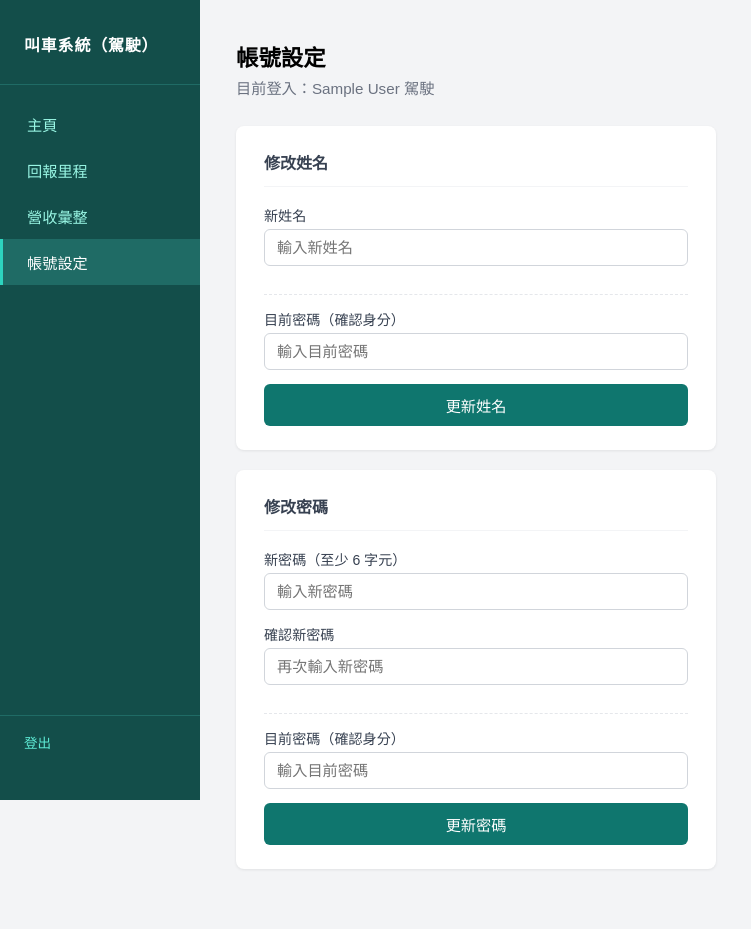
After one commit to Yangchenin41243245/Taxi_Management_System, a PHP site: page /profile.php in a window 1280 px wide. The commit adds this page. Shown: the whole page, without its empty margins (0-751 px from the left). Run offline with PHP 8.4, Linux system fonts and the light colour scheme; the visitor is signed in with stand-in values (Sample User, id 1).

Commit message:
Add profile settings page and update navigation links
- Introduced a new profile.php page for passengers to update their name and password.
- Updated navigation links in report.php, revenue.php, book.php, confirm.php, dashboard.php, and history.php to include a link to the new profile settings page.
- Implemented form handling for updating passenger name and password with validation and feedback messages.

```diff
--- a/docker-compose.yml
+++ b/docker-compose.yml
@@ -25,7 +25,7 @@ services:
       MYSQL_USER: mymy
       MYSQL_PASSWORD: myPassword
     ports:
-      - "3306:3306"
+      - "3307:3306"        # 改用 3307 避免與本機 MySQL 衝突
     volumes:
       - ./db_data:/var/lib/mysql
       #- ./init.sql:/docker-entrypoint-initdb.d/init.sql
--- a/src/admin/assign.php
+++ b/src/admin/assign.php
@@ -113,6 +113,7 @@ $drivers = $pdo->query('SELECT DriverID, 駕駛姓名 FROM Drivers ORDER BY 駕
     <a href="dashboard.php">行程總覽</a>
     <a href="assign.php" class="active">指派駕駛</a>
     <a href="report.php">帳務報表</a>
+    <a href="profile.php">帳號設定</a>
   </nav>
   <div class="logout"><a href="logout.php">登出</a></div>
 </aside>
--- a/src/admin/dashboard.php
+++ b/src/admin/dashboard.php
@@ -132,6 +132,7 @@ function statusColor(?string $s): string {
     <a href="dashboard.php" class="active">行程總覽</a>
     <a href="assign.php">指派駕駛</a>
     <a href="report.php">帳務報表</a>
+    <a href="profile.php">帳號設定</a>
   </nav>
   <div class="logout"><a href="logout.php">登出</a></div>
 </aside>
--- a/src/admin/report.php
+++ b/src/admin/report.php
@@ -118,6 +118,7 @@ $detail = $pdo->query(
     <a href="dashboard.php">行程總覽</a>
     <a href="assign.php">指派駕駛</a>
     <a href="report.php" class="active">帳務報表</a>
+    <a href="profile.php">帳號設定</a>
   </nav>
   <div class="logout"><a href="logout.php">登出</a></div>
 </aside>
--- a/src/driver/dashboard.php
+++ b/src/driver/dashboard.php
@@ -149,6 +149,7 @@ function statusColor(?string $s): string {
     <a href="dashboard.php" class="active">主頁</a>
     <a href="report.php">回報里程</a>
     <a href="revenue.php">營收彙整</a>
+    <a href="profile.php">帳號設定</a>
   </nav>
   <div class="logout"><a href="logout.php">登出</a></div>
 </aside>
@@ -163,8 +164,8 @@ function statusColor(?string $s): string {
   <a href="revenue.php">
     <svg viewBox="0 0 24 24"><path d="M11.8 10.9c-2.27-.59-3-1.2-3-2.15 0-1.09 1.01-1.85 2.7-1.85 1.78 0 2.44.85 2.5 2.1h2.21c-.07-1.72-1.12-3.3-3.21-3.81V3h-3v2.16c-1.94.42-3.5 1.68-3.5 3.61 0 2.31 1.91 3.46 4.7 4.13 2.5.6 3 1.48 3 2.41 0 .69-.49 1.79-2.7 1.79-2.06 0-2.87-.92-2.98-2.1H6.1c.12 2.19 1.76 3.42 3.7 3.83V21h3v-2.15c1.95-.37 3.5-1.5 3.5-3.55 0-2.84-2.43-3.81-4.7-4.4z"/></svg>營收彙整
   </a>
-  <a href="logout.php">
-    <svg viewBox="0 0 24 24"><path d="M17 7l-1.41 1.41L18.17 11H8v2h10.17l-2.58 2.58L17 17l5-5-5-5zM4 5h8V3H4a2 2 0 0 0-2 2v14a2 2 0 0 0 2 2h8v-2H4V5z"/></svg>登出
+  <a href="profile.php">
+    <svg viewBox="0 0 24 24"><path d="M12 12c2.7 0 4.8-2.1 4.8-4.8S14.7 2.4 12 2.4 7.2 4.5 7.2 7.2 9.3 12 12 12zm0 2.4c-3.2 0-9.6 1.6-9.6 4.8v2.4h19.2v-2.4c0-3.2-6.4-4.8-9.6-4.8z"/></svg>帳號設定
   </a>
 </nav>
 
--- /dev/null
+++ b/src/driver/profile.php
@@ -0,0 +1,228 @@
+<?php
+session_start();
+
+if (!isset($_SESSION['driver_id'])) {
+    header('Location: login.php');
+    exit;
+}
+
+require_once __DIR__ . '/../db.php';
+
+$id   = $_SESSION['driver_id'];
+$name = $_SESSION['driver_name'];
+
+$nameMsg = ['type' => '', 'text' => ''];
+$passMsg = ['type' => '', 'text' => ''];
+
+// ── 修改姓名 ──
+if ($_SERVER['REQUEST_METHOD'] === 'POST' && ($_POST['action'] ?? '') === 'name') {
+    $newName     = trim($_POST['new_name'] ?? '');
+    $currentPass = $_POST['current_pass_name'] ?? '';
+
+    if ($newName === '' || $currentPass === '') {
+        $nameMsg = ['type' => 'error', 'text' => '所有欄位為必填'];
+    } elseif (mb_strlen($newName) > 50) {
+        $nameMsg = ['type' => 'error', 'text' => '姓名不可超過 50 字'];
+    } else {
+        $row = $pdo->prepare('SELECT 密碼 FROM Drivers WHERE DriverID = ?');
+        $row->execute([$id]);
+        $user = $row->fetch();
+
+        if (!password_verify($currentPass, $user['密碼'])) {
+            $nameMsg = ['type' => 'error', 'text' => '目前密碼不正確'];
+        } elseif ($newName === $name) {
+            $nameMsg = ['type' => 'error', 'text' => '新姓名與目前姓名相同'];
+        } else {
+            $dup = $pdo->prepare('SELECT COUNT(*) FROM Drivers WHERE 駕駛姓名 = ? AND DriverID != ?');
+            $dup->execute([$newName, $id]);
+            if ($dup->fetchColumn() > 0) {
+                $nameMsg = ['type' => 'error', 'text' => '此姓名已被其他人使用'];
+            } else {
+                $pdo->prepare('UPDATE Drivers SET 駕駛姓名 = ? WHERE DriverID = ?')
+                    ->execute([$newName, $id]);
+                $_SESSION['driver_name'] = $newName;
+                $name = $newName;
+                $nameMsg = ['type' => 'success', 'text' => '姓名已更新'];
+            }
+        }
+    }
+}
+
+// ── 修改密碼 ──
+if ($_SERVER['REQUEST_METHOD'] === 'POST' && ($_POST['action'] ?? '') === 'password') {
+    $newPass     = $_POST['new_pass'] ?? '';
+    $confirmPass = $_POST['confirm_pass'] ?? '';
+    $currentPass = $_POST['current_pass_pw'] ?? '';
+
+    if ($newPass === '' || $confirmPass === '' || $currentPass === '') {
+        $passMsg = ['type' => 'error', 'text' => '所有欄位為必填'];
+    } elseif (strlen($newPass) < 6) {
+        $passMsg = ['type' => 'error', 'text' => '新密碼至少需 6 個字元'];
+    } elseif ($newPass !== $confirmPass) {
+        $passMsg = ['type' => 'error', 'text' => '兩次輸入的新密碼不一致'];
+    } else {
+        $row = $pdo->prepare('SELECT 密碼 FROM Drivers WHERE DriverID = ?');
+        $row->execute([$id]);
+        $user = $row->fetch();
+
+        if (!password_verify($currentPass, $user['密碼'])) {
+            $passMsg = ['type' => 'error', 'text' => '目前密碼不正確'];
+        } elseif (password_verify($newPass, $user['密碼'])) {
+            $passMsg = ['type' => 'error', 'text' => '新密碼不可與目前密碼相同'];
+        } else {
+            $pdo->prepare('UPDATE Drivers SET 密碼 = ? WHERE DriverID = ?')
+                ->execute([password_hash($newPass, PASSWORD_BCRYPT), $id]);
+            $passMsg = ['type' => 'success', 'text' => '密碼已更新'];
+        }
+    }
+}
+?>
+<!DOCTYPE html>
+<html lang="zh-Hant">
+<head>
+  <meta charset="UTF-8">
+  <meta name="viewport" content="width=device-width, initial-scale=1">
+  <title>帳號設定</title>
+  <style>
+    *, *::before, *::after { box-sizing: border-box; }
+    body { margin: 0; font-family: sans-serif; background: #f3f4f6; }
+
+    .sidebar {
+      position: fixed; top: 0; left: 0; width: 200px; height: 100vh;
+      background: #134e4a; color: #fff;
+      display: flex; flex-direction: column; padding: 32px 0; z-index: 100;
+    }
+    .sidebar .brand { font-size: 1rem; font-weight: bold; padding: 0 24px 28px; border-bottom: 1px solid #1f6b65; letter-spacing: .05em; }
+    .sidebar nav { margin-top: 16px; flex: 1; }
+    .sidebar nav a {
+      display: block; padding: 12px 24px; color: #99f6e4;
+      text-decoration: none; font-size: .95rem;
+      border-left: 3px solid transparent; transition: background .15s, color .15s;
+    }
+    .sidebar nav a:hover,
+    .sidebar nav a.active { background: #1f6b65; color: #fff; border-left-color: #2dd4bf; }
+    .sidebar .logout { padding: 16px 24px; border-top: 1px solid #1f6b65; }
+    .sidebar .logout a { color: #5eead4; font-size: .85rem; text-decoration: none; }
+    .sidebar .logout a:hover { color: #fff; }
+
+    .main { margin-left: 200px; padding: 40px 36px; min-height: 100vh; }
+    .main h1 { font-size: 1.4rem; margin: 0 0 4px; }
+    .main .subtitle { color: #6b7280; margin: 0 0 28px; font-size: .95rem; }
+
+    .card {
+      background: #fff; border-radius: 8px; padding: 24px 28px;
+      max-width: 480px; margin-bottom: 20px;
+      box-shadow: 0 1px 3px rgba(0,0,0,.08);
+    }
+    .card h2 { font-size: 1rem; margin: 0 0 18px; color: #374151; padding-bottom: 12px; border-bottom: 1px solid #f3f4f6; }
+
+    label { display: block; margin-bottom: 4px; font-size: .88rem; color: #374151; }
+    input[type="text"], input[type="password"] {
+      width: 100%; padding: 9px 12px; margin-bottom: 14px;
+      border: 1px solid #d1d5db; border-radius: 6px;
+      font-size: .95rem; outline: none; transition: border-color .15s;
+    }
+    input:focus { border-color: #0f766e; }
+    .divider { border: none; border-top: 1px dashed #e5e7eb; margin: 14px 0; }
+    button[type="submit"] {
+      width: 100%; padding: 10px; background: #0f766e; color: #fff;
+      border: none; border-radius: 6px; font-size: .95rem; cursor: pointer;
+    }
+    button[type="submit"]:hover { background: #0d6460; }
+    .msg-error   { color: #dc2626; font-size: .88rem; margin-bottom: 12px; padding: 8px 12px; background: #fef2f2; border-radius: 6px; }
+    .msg-success { color: #16a34a; font-size: .88rem; margin-bottom: 12px; padding: 8px 12px; background: #f0fdf4; border-radius: 6px; }
+
+    .bottom-nav { display: none; }
+
+    @media (max-width: 768px) {
+      .sidebar { display: none; }
+      .main { margin-left: 0; padding: 24px 16px 88px; }
+      .main h1 { font-size: 1.2rem; }
+      .card { max-width: 100%; }
+
+      .bottom-nav {
+        display: flex; position: fixed; bottom: 0; left: 0; right: 0;
+        background: #134e4a; z-index: 100; border-top: 1px solid #1f6b65;
+      }
+      .bottom-nav a {
+        flex: 1; display: flex; flex-direction: column;
+        align-items: center; justify-content: center;
+        padding: 10px 4px; color: #5eead4;
+        text-decoration: none; font-size: .7rem; gap: 3px;
+      }
+      .bottom-nav a svg { width: 22px; height: 22px; fill: currentColor; }
+      .bottom-nav a.active, .bottom-nav a:hover { color: #2dd4bf; }
+    }
+  </style>
+</head>
+<body>
+
+<aside class="sidebar">
+  <div class="brand">叫車系統（駕駛）</div>
+  <nav>
+    <a href="dashboard.php">主頁</a>
+    <a href="report.php">回報里程</a>
+    <a href="revenue.php">營收彙整</a>
+    <a href="profile.php" class="active">帳號設定</a>
+  </nav>
+  <div class="logout"><a href="logout.php">登出</a></div>
+</aside>
+
+<nav class="bottom-nav">
+  <a href="dashboard.php">
+    <svg viewBox="0 0 24 24"><path d="M10 20v-6h4v6h5v-8h3L12 3 2 12h3v8z"/></svg>主頁
+  </a>
+  <a href="report.php">
+    <svg viewBox="0 0 24 24"><path d="M20 6h-2.18c.07-.44.18-.88.18-1a3 3 0 0 0-6 0c0 .12.11.56.18 1H10a2 2 0 0 0-2 2v12a2 2 0 0 0 2 2h10a2 2 0 0 0 2-2V8a2 2 0 0 0-2-2zm-7-1a1 1 0 0 1 2 0c0 .5-.25 1-.68 1.41L14 6.83l-.32-.42C13.25 6 13 5.5 13 5zm7 15H10V8h2v1a1 1 0 0 0 2 0V8h2v1a1 1 0 0 0 2 0V8h2v12z"/></svg>回報里程
+  </a>
+  <a href="revenue.php">
+    <svg viewBox="0 0 24 24"><path d="M11.8 10.9c-2.27-.59-3-1.2-3-2.15 0-1.09 1.01-1.85 2.7-1.85 1.78 0 2.44.85 2.5 2.1h2.21c-.07-1.72-1.12-3.3-3.21-3.81V3h-3v2.16c-1.94.42-3.5 1.68-3.5 3.61 0 2.31 1.91 3.46 4.7 4.13 2.5.6 3 1.48 3 2.41 0 .69-.49 1.79-2.7 1.79-2.06 0-2.87-.92-2.98-2.1H6.1c.12 2.19 1.76 3.42 3.7 3.83V21h3v-2.15c1.95-.37 3.5-1.5 3.5-3.55 0-2.84-2.43-3.81-4.7-4.4z"/></svg>營收彙整
+  </a>
+  <a href="profile.php" class="active">
+    <svg viewBox="0 0 24 24"><path d="M12 12c2.7 0 4.8-2.1 4.8-4.8S14.7 2.4 12 2.4 7.2 4.5 7.2 7.2 9.3 12 12 12zm0 2.4c-3.2 0-9.6 1.6-9.6 4.8v2.4h19.2v-2.4c0-3.2-6.4-4.8-9.6-4.8z"/></svg>帳號設定
+  </a>
+</nav>
+
+<div class="main">
+  <h1>帳號設定</h1>
+  <p class="subtitle">目前登入：<?= htmlspecialchars($name) ?> 駕駛</p>
+
+  <div class="card">
+    <h2>修改姓名</h2>
+    <?php if ($nameMsg['text']): ?>
+      <p class="msg-<?= $nameMsg['type'] ?>"><?= htmlspecialchars($nameMsg['text']) ?></p>
+    <?php endif; ?>
+    <form method="post">
+      <input type="hidden" name="action" value="name">
+      <label for="new_name">新姓名</label>
+      <input id="new_name" name="new_name" type="text" required maxlength="50"
+             placeholder="輸入新姓名"
+             value="<?= htmlspecialchars($_POST['new_name'] ?? '') ?>">
+      <hr class="divider">
+      <label for="current_pass_name">目前密碼（確認身分）</label>
+      <input id="current_pass_name" name="current_pass_name" type="password" required placeholder="輸入目前密碼">
+      <button type="submit">更新姓名</button>
+    </form>
+  </div>
+
+  <div class="card">
+    <h2>修改密碼</h2>
+    <?php if ($passMsg['text']): ?>
+      <p class="msg-<?= $passMsg['type'] ?>"><?= htmlspecialchars($passMsg['text']) ?></p>
+    <?php endif; ?>
+    <form method="post">
+      <input type="hidden" name="action" value="password">
+      <label for="new_pass">新密碼（至少 6 字元）</label>
+      <input id="new_pass" name="new_pass" type="password" required placeholder="輸入新密碼">
+      <label for="confirm_pass">確認新密碼</label>
+      <input id="confirm_pass" name="confirm_pass" type="password" required placeholder="再次輸入新密碼">
+      <hr class="divider">
+      <label for="current_pass_pw">目前密碼（確認身分）</label>
+      <input id="current_pass_pw" name="current_pass_pw" type="password" required placeholder="輸入目前密碼">
+      <button type="submit">更新密碼</button>
+    </form>
+  </div>
+</div>
+
+</body>
+</html>
--- a/src/driver/report.php
+++ b/src/driver/report.php
@@ -162,6 +162,7 @@ $pending = $stmt->fetchAll();
     <a href="dashboard.php">主頁</a>
     <a href="report.php" class="active">回報里程</a>
     <a href="revenue.php">營收彙整</a>
+    <a href="profile.php">帳號設定</a>
   </nav>
   <div class="logout"><a href="logout.php">登出</a></div>
 </aside>
@@ -176,8 +177,8 @@ $pending = $stmt->fetchAll();
   <a href="revenue.php">
     <svg viewBox="0 0 24 24"><path d="M11.8 10.9c-2.27-.59-3-1.2-3-2.15 0-1.09 1.01-1.85 2.7-1.85 1.78 0 2.44.85 2.5 2.1h2.21c-.07-1.72-1.12-3.3-3.21-3.81V3h-3v2.16c-1.94.42-3.5 1.68-3.5 3.61 0 2.31 1.91 3.46 4.7 4.13 2.5.6 3 1.48 3 2.41 0 .69-.49 1.79-2.7 1.79-2.06 0-2.87-.92-2.98-2.1H6.1c.12 2.19 1.76 3.42 3.7 3.83V21h3v-2.15c1.95-.37 3.5-1.5 3.5-3.55 0-2.84-2.43-3.81-4.7-4.4z"/></svg>營收彙整
   </a>
-  <a href="logout.php">
-    <svg viewBox="0 0 24 24"><path d="M17 7l-1.41 1.41L18.17 11H8v2h10.17l-2.58 2.58L17 17l5-5-5-5zM4 5h8V3H4a2 2 0 0 0-2 2v14a2 2 0 0 0 2 2h8v-2H4V5z"/></svg>登出
+  <a href="profile.php">
+    <svg viewBox="0 0 24 24"><path d="M12 12c2.7 0 4.8-2.1 4.8-4.8S14.7 2.4 12 2.4 7.2 4.5 7.2 7.2 9.3 12 12 12zm0 2.4c-3.2 0-9.6 1.6-9.6 4.8v2.4h19.2v-2.4c0-3.2-6.4-4.8-9.6-4.8z"/></svg>帳號設定
   </a>
 </nav>
 
--- a/src/driver/revenue.php
+++ b/src/driver/revenue.php
@@ -128,6 +128,7 @@ $rides = $stmt->fetchAll();
     <a href="dashboard.php">主頁</a>
     <a href="report.php">回報里程</a>
     <a href="revenue.php" class="active">營收彙整</a>
+    <a href="profile.php">帳號設定</a>
   </nav>
   <div class="logout"><a href="logout.php">登出</a></div>
 </aside>
@@ -142,8 +143,8 @@ $rides = $stmt->fetchAll();
   <a href="revenue.php" class="active">
     <svg viewBox="0 0 24 24"><path d="M11.8 10.9c-2.27-.59-3-1.2-3-2.15 0-1.09 1.01-1.85 2.7-1.85 1.78 0 2.44.85 2.5 2.1h2.21c-.07-1.72-1.12-3.3-3.21-3.81V3h-3v2.16c-1.94.42-3.5 1.68-3.5 3.61 0 2.31 1.91 3.46 4.7 4.13 2.5.6 3 1.48 3 2.41 0 .69-.49 1.79-2.7 1.79-2.06 0-2.87-.92-2.98-2.1H6.1c.12 2.19 1.76 3.42 3.7 3.83V21h3v-2.15c1.95-.37 3.5-1.5 3.5-3.55 0-2.84-2.43-3.81-4.7-4.4z"/></svg>營收彙整
   </a>
-  <a href="logout.php">
-    <svg viewBox="0 0 24 24"><path d="M17 7l-1.41 1.41L18.17 11H8v2h10.17l-2.58 2.58L17 17l5-5-5-5zM4 5h8V3H4a2 2 0 0 0-2 2v14a2 2 0 0 0 2 2h8v-2H4V5z"/></svg>登出
+  <a href="profile.php">
+    <svg viewBox="0 0 24 24"><path d="M12 12c2.7 0 4.8-2.1 4.8-4.8S14.7 2.4 12 2.4 7.2 4.5 7.2 7.2 9.3 12 12 12zm0 2.4c-3.2 0-9.6 1.6-9.6 4.8v2.4h19.2v-2.4c0-3.2-6.4-4.8-9.6-4.8z"/></svg>帳號設定
   </a>
 </nav>
 
--- a/src/passenger/book.php
+++ b/src/passenger/book.php
@@ -119,6 +119,7 @@ $defaultTime = date('Y-m-d\TH:i', strtotime('+1 hour'));
     <a href="dashboard.php">主頁</a>
     <a href="book.php" class="active">行程預約</a>
     <a href="history.php">歷史查詢</a>
+    <a href="profile.php">帳號設定</a>
   </nav>
   <div class="logout"><a href="logout.php">登出</a></div>
 </aside>
@@ -133,8 +134,8 @@ $defaultTime = date('Y-m-d\TH:i', strtotime('+1 hour'));
   <a href="history.php">
     <svg viewBox="0 0 24 24"><path d="M13 3a9 9 0 0 0-9 9H1l3.89 3.89.07.14L9 12H6a7 7 0 1 1 2.05 4.95L6.64 18.36A9 9 0 1 0 13 3zm-1 5v5l4.25 2.53.77-1.28-3.52-2.09V8H12z"/></svg>歷史查詢
   </a>
-  <a href="logout.php">
-    <svg viewBox="0 0 24 24"><path d="M17 7l-1.41 1.41L18.17 11H8v2h10.17l-2.58 2.58L17 17l5-5-5-5zM4 5h8V3H4a2 2 0 0 0-2 2v14a2 2 0 0 0 2 2h8v-2H4V5z"/></svg>登出
+  <a href="profile.php">
+    <svg viewBox="0 0 24 24"><path d="M12 12c2.7 0 4.8-2.1 4.8-4.8S14.7 2.4 12 2.4 7.2 4.5 7.2 7.2 9.3 12 12 12zm0 2.4c-3.2 0-9.6 1.6-9.6 4.8v2.4h19.2v-2.4c0-3.2-6.4-4.8-9.6-4.8z"/></svg>帳號設定
   </a>
 </nav>
 
--- a/src/passenger/confirm.php
+++ b/src/passenger/confirm.php
@@ -141,6 +141,7 @@ $rides = $stmt->fetchAll();
     <a href="dashboard.php">主頁</a>
     <a href="book.php">行程預約</a>
     <a href="history.php">歷史查詢</a>
+    <a href="profile.php">帳號設定</a>
   </nav>
   <div class="logout"><a href="logout.php">登出</a></div>
 </aside>
@@ -155,8 +156,8 @@ $rides = $stmt->fetchAll();
   <a href="history.php">
     <svg viewBox="0 0 24 24"><path d="M13 3a9 9 0 0 0-9 9H1l3.89 3.89.07.14L9 12H6a7 7 0 1 1 2.05 4.95L6.64 18.36A9 9 0 1 0 13 3zm-1 5v5l4.25 2.53.77-1.28-3.52-2.09V8H12z"/></svg>歷史查詢
   </a>
-  <a href="logout.php">
-    <svg viewBox="0 0 24 24"><path d="M17 7l-1.41 1.41L18.17 11H8v2h10.17l-2.58 2.58L17 17l5-5-5-5zM4 5h8V3H4a2 2 0 0 0-2 2v14a2 2 0 0 0 2 2h8v-2H4V5z"/></svg>登出
+  <a href="profile.php">
+    <svg viewBox="0 0 24 24"><path d="M12 12c2.7 0 4.8-2.1 4.8-4.8S14.7 2.4 12 2.4 7.2 4.5 7.2 7.2 9.3 12 12 12zm0 2.4c-3.2 0-9.6 1.6-9.6 4.8v2.4h19.2v-2.4c0-3.2-6.4-4.8-9.6-4.8z"/></svg>帳號設定
   </a>
 </nav>
 
--- a/src/passenger/history.php
+++ b/src/passenger/history.php
@@ -153,6 +153,7 @@ function statusColor(?string $s): string {
     <a href="dashboard.php">主頁</a>
     <a href="book.php">行程預約</a>
     <a href="history.php" class="active">歷史查詢</a>
+    <a href="profile.php">帳號設定</a>
   </nav>
   <div class="logout"><a href="logout.php">登出</a></div>
 </aside>
@@ -167,8 +168,8 @@ function statusColor(?string $s): string {
   <a href="history.php" class="active">
     <svg viewBox="0 0 24 24"><path d="M13 3a9 9 0 0 0-9 9H1l3.89 3.89.07.14L9 12H6a7 7 0 1 1 2.05 4.95L6.64 18.36A9 9 0 1 0 13 3zm-1 5v5l4.25 2.53.77-1.28-3.52-2.09V8H12z"/></svg>歷史查詢
   </a>
-  <a href="logout.php">
-    <svg viewBox="0 0 24 24"><path d="M17 7l-1.41 1.41L18.17 11H8v2h10.17l-2.58 2.58L17 17l5-5-5-5zM4 5h8V3H4a2 2 0 0 0-2 2v14a2 2 0 0 0 2 2h8v-2H4V5z"/></svg>登出
+  <a href="profile.php">
+    <svg viewBox="0 0 24 24"><path d="M12 12c2.7 0 4.8-2.1 4.8-4.8S14.7 2.4 12 2.4 7.2 4.5 7.2 7.2 9.3 12 12 12zm0 2.4c-3.2 0-9.6 1.6-9.6 4.8v2.4h19.2v-2.4c0-3.2-6.4-4.8-9.6-4.8z"/></svg>帳號設定
   </a>
 </nav>
 
```
Also changed, not shown: src/admin/profile.php (added, +197 -0 lines), src/passenger/dashboard.php (+6 -9 lines), src/passenger/profile.php (added, +239 -0 lines), README.md.
